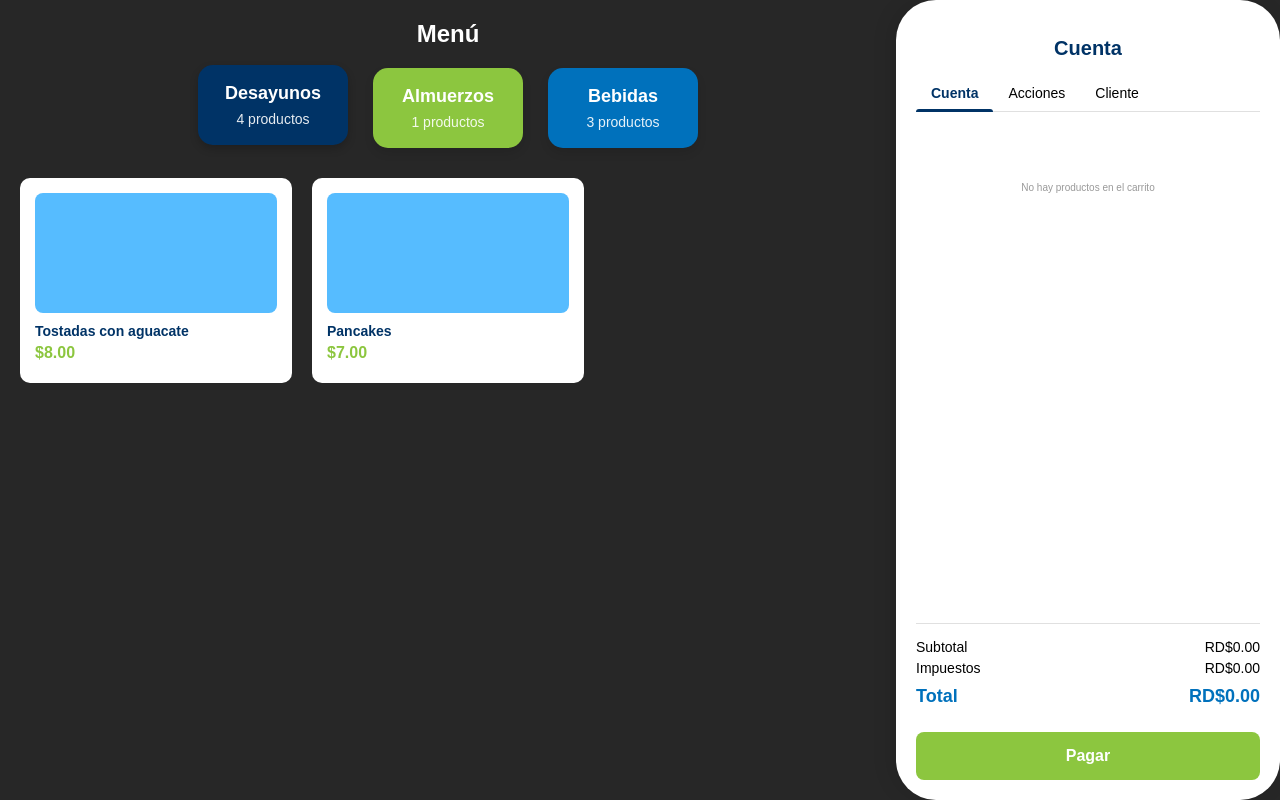
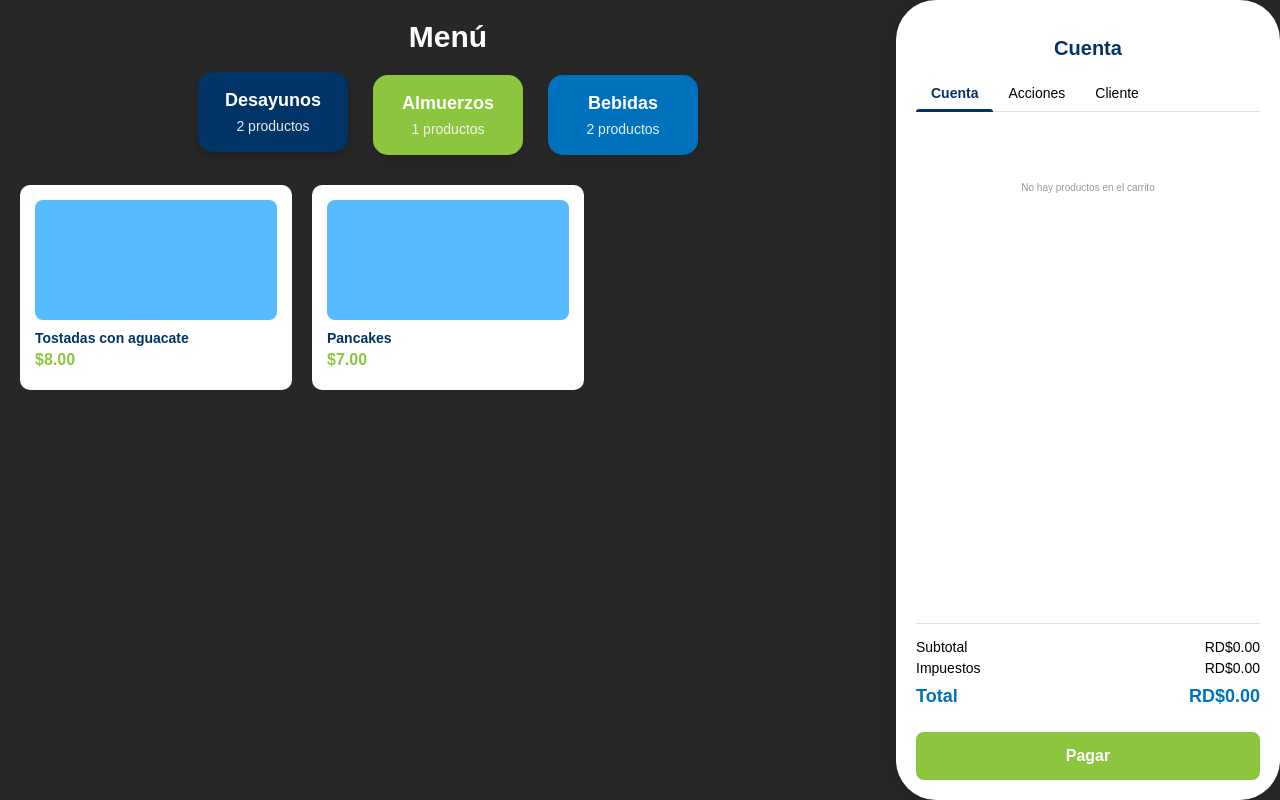
Before and after one commit to Angelrmatoz/sistema-cafeteria, a React (Vite) app: page /productos in a window 1280 px wide. Built offline with nearby package versions, Linux system fonts and the light colour scheme; a web font is replaced by a local one.

Commit message:
style: Ajustar tamaños de fuente y actualizar categorías en la página de productos

```diff
--- a/src/layouts/_productos.scss
+++ b/src/layouts/_productos.scss
@@ -27,12 +27,12 @@
 
             h2 {
                 color: white;
-                font-size: 2.4rem;
+                font-size: 3rem;
                 text-align: center;
                 margin: 0;
 
                 @include respond-to(xs) {
-                    font-size: 2rem;
+                    font-size: 3rem;
                 }
             }
         }        // Contenedor de categorías
--- a/src/pages/Productos.jsx
+++ b/src/pages/Productos.jsx
@@ -5,14 +5,14 @@ const Products = () => {
   const [cart, setCart] = useState([]);
   const [total, setTotal] = useState(0); // Categorías de productos
   const categories = [
-    { id: 1, name: "Desayunos", color: "#003366", items: 4 },
+    { id: 1, name: "Desayunos", color: "#003366", items: 2 },
     { id: 2, name: "Almuerzos", color: "#8cc63f", items: 1 },
-    { id: 3, name: "Bebidas", color: "#0071bc", items: 3 },
+    { id: 3, name: "Bebidas", color: "#0071bc", items: 2 },
   ]; // Productos de ejemplo
   const products = [
     { id: 1, name: "Plato del día", price: 259.0, category: 2 },
-    { id: 5, name: "Café con leche", price: 4.0, category: 3 },
-    { id: 6, name: "Jugo de naranja", price: 5.0, category: 3 },
+    { id: 5, name: "Jugo", price: 50.0, category: 3 },
+    { id: 6, name: "Refresco", price: 60.0, category: 3 },
     { id: 7, name: "Tostadas con aguacate", price: 8.0, category: 1 },
     { id: 8, name: "Pancakes", price: 7.0, category: 1 },
   ];
```
